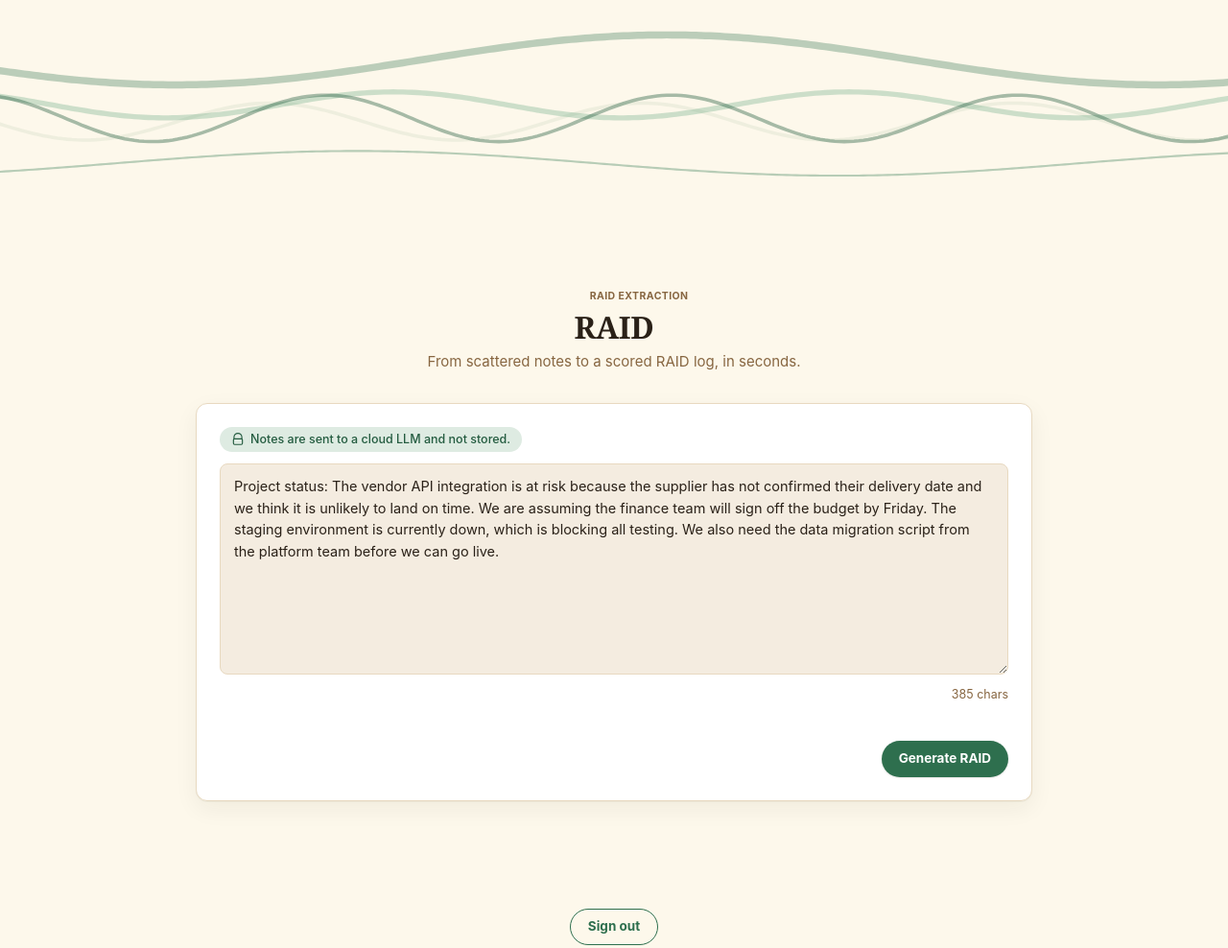
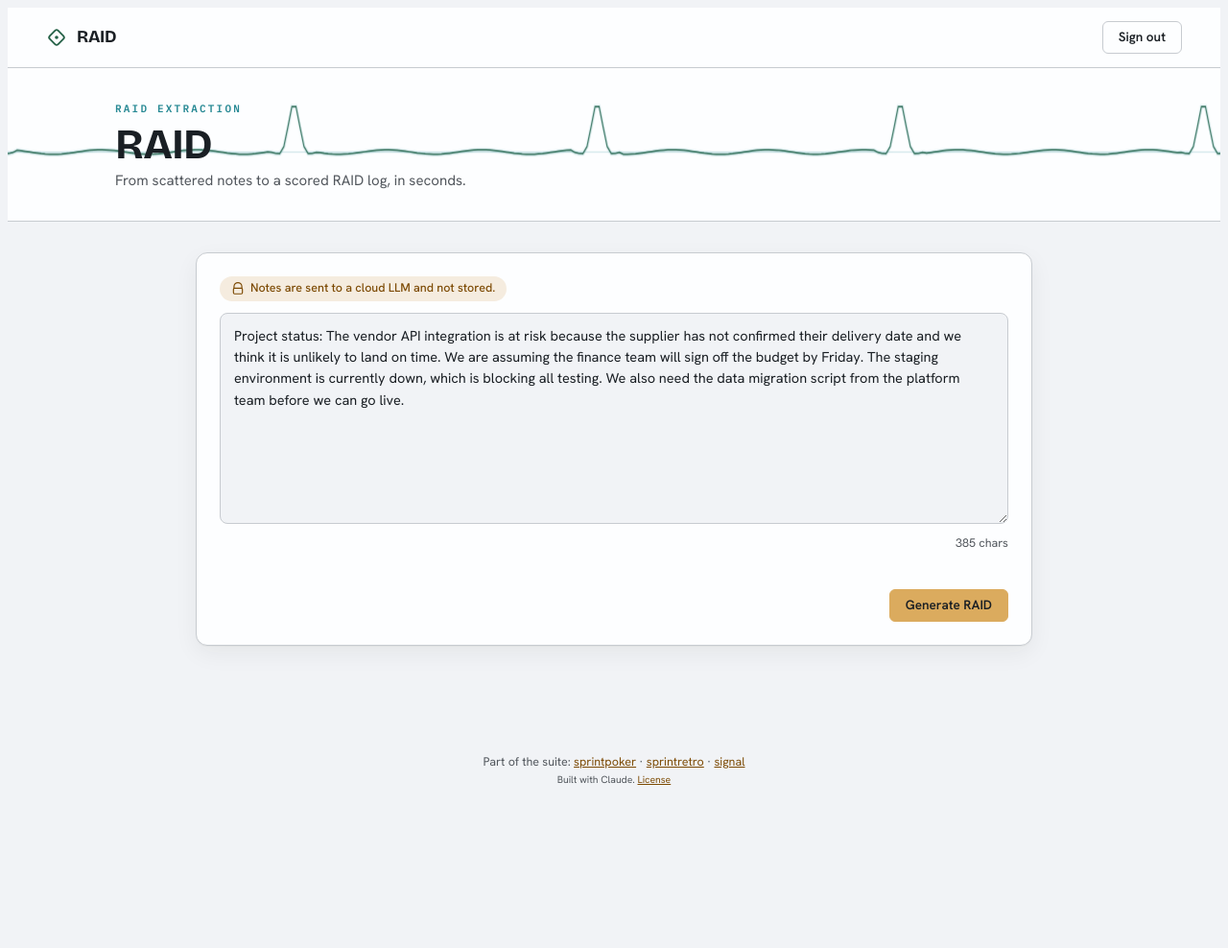
Before and after one commit to Sprint-Suite/raid, a website: page public/index.html in a window 1280 px wide. Shown: the top 988 px of the page at 96% size. After the commit the page ends 862 px from the top, so only its background shows below. Drawn offline with Linux system fonts and the light colour scheme; a web font is replaced by a local one.

Commit message:
feat(raid): reskin shells — topbar + oscilloscope band; Sign out to topbar
Co-Authored-By: Claude Opus 4.8 (1M context) <noreply@anthropic.com>

```diff
--- a/public/index.html
+++ b/public/index.html
@@ -6,33 +6,33 @@
   <title>RAID — From scattered notes to a scored RAID log</title>
   <meta name="description" content="Turn project notes into a scored, classified RAID log: Risks, Assumptions, Issues, Dependencies — with dependency conflict detection.">
 
-  <link rel="stylesheet" href="/css/theme-core.css">
-  <link rel="stylesheet" href="/css/theme-raid.css">
-  <link rel="stylesheet" href="/css/app.css">
-  <link rel="stylesheet" href="/css/breathing-waves.css">
+  <link rel="stylesheet" href="/css/instrument-core.css">
+  <link rel="stylesheet" href="/css/raid.css">
 
   <script src="/js/clipboard.js" defer></script>
   <script src="/js/samples.js" defer></script>
   <script src="/js/exports.js" defer></script>
-  <script src="/js/breathing-waves.js" defer></script>
   <script src="/js/extractUi.js" defer></script>
   <script src="/js/app.js" defer></script>
+  <script type="module" src="/js/oscilloscope.js"></script>
   <script src="/auth-client/heartbeat.js" defer></script>
 </head>
-<body>
+<body class="ins" data-app="raid">
 
-  <header class="header-band" data-breathing-waves data-wave-palette="raid">
-    <canvas></canvas>
+  <header class="topbar">
+    <a class="brand" href="/"><svg class="mk" width="22" height="22" aria-hidden="true"><use href="/illos/glyphs.svg#glyph-raid"/></svg> <span>RAID</span></a>
+    <span class="tbacts">
+      <button id="logout-button" class="btn btn--ghost" type="button">Sign out</button>
+    </span>
   </header>
 
+  <div class="band"><div class="waves"></div><div class="band-in">
+    <div class="eyebrow">RAID extraction</div>
+    <h1>RAID</h1>
+    <p class="sub">From scattered notes to a scored RAID log, in seconds.</p>
+  </div></div>
+
   <main class="app-page">
-
-    <header class="hero">
-      <svg class="hero__glyph" aria-hidden="true"><use href="/illos/theme-illos.svg#sticker-circle"/></svg>
-      <span class="hero__kicker">RAID extraction</span>
-      <h1 class="hero__title">RAID</h1>
-      <p class="hero__tagline">From scattered notes to a scored RAID log, in seconds.</p>
-    </header>
 
     <section class="input-card" aria-labelledby="input-heading">
       <h2 id="input-heading" class="visually-hidden">Project notes</h2>
@@ -62,26 +62,9 @@
   </main>
 
   <footer class="app-footer">
-    <p class="app-footer__actions">
-      <button id="logout-button" class="btn btn--ghost" type="button">Sign out</button>
-    </p>
     <p>Part of the suite: <a href="https://sprintpoker.uk">sprintpoker</a> · <a href="https://sprintretro.uk">sprintretro</a> · <a href="https://signal.uk">signal</a></p>
     <p><small>Built with Claude. <a href="/license.html">License</a></small></p>
   </footer>
 
-  <style>
-    .visually-hidden {
-      position: absolute;
-      width: 1px;
-      height: 1px;
-      padding: 0;
-      margin: -1px;
-      overflow: hidden;
-      clip: rect(0, 0, 0, 0);
-      white-space: nowrap;
-      border: 0;
-    }
-  </style>
-
 </body>
 </html>
```
Also changed, not shown: public/license.html (+18 -17 lines).
